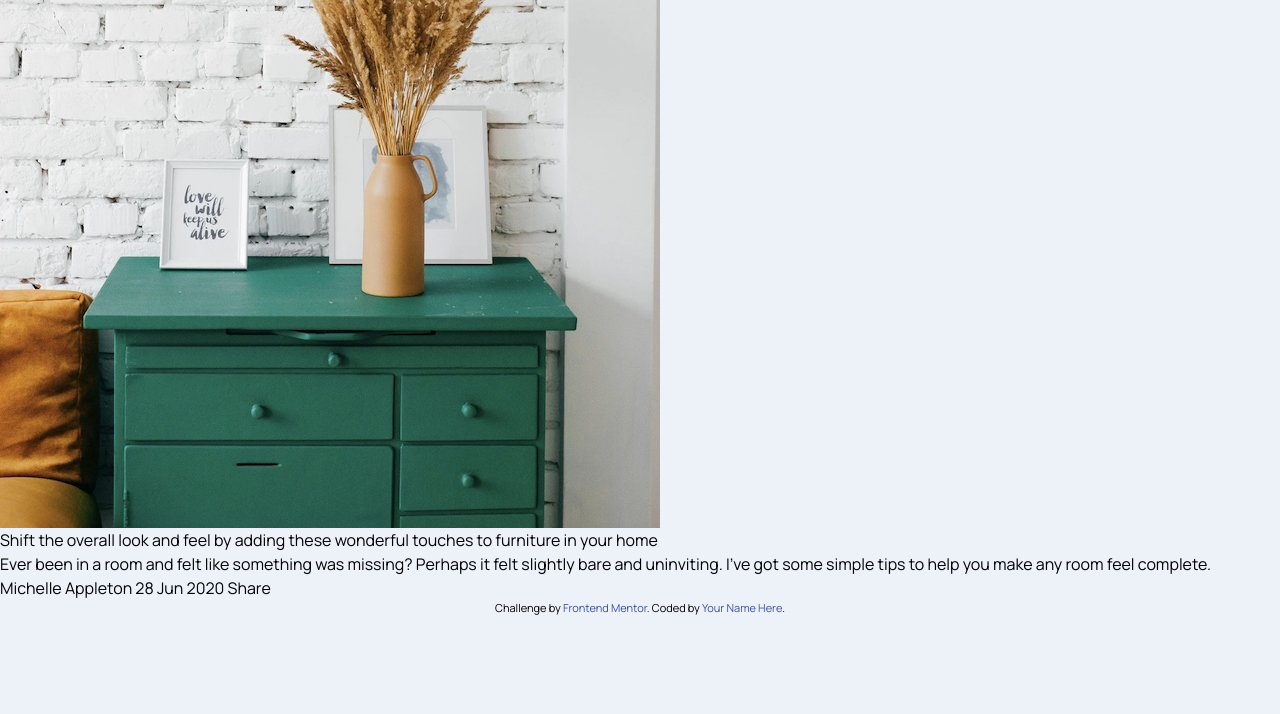
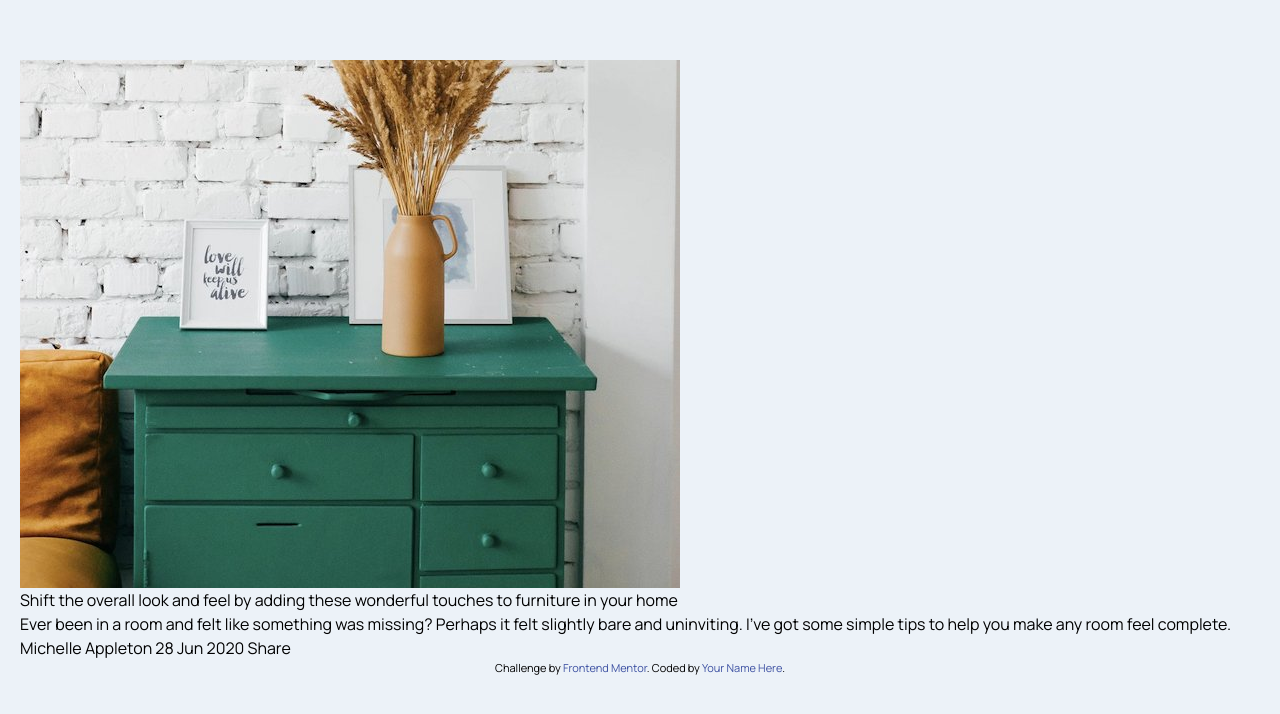
Before and after one commit to rineliniguezsosa/article-preview-component, a website built with Vite: page index.html in a window 1280 px wide. Built offline with nearby package versions, Linux system fonts and the light colour scheme.

Commit message:
[FEAT] Estableciendo css en el elemento body
- padding en y de 15 rem
- padding en x de 5 rem
- min-h-screen para ocupar todo el alto del dispositivo

```diff
--- a/index.html
+++ b/index.html
@@ -23,7 +23,7 @@
   </style>
 </head>
 
-<body class="bg-lightBlue">
+<body class="bg-lightBlue py-15 px-5 min-h-screen">
   <div id="app"></div>
 
   <main>
```
